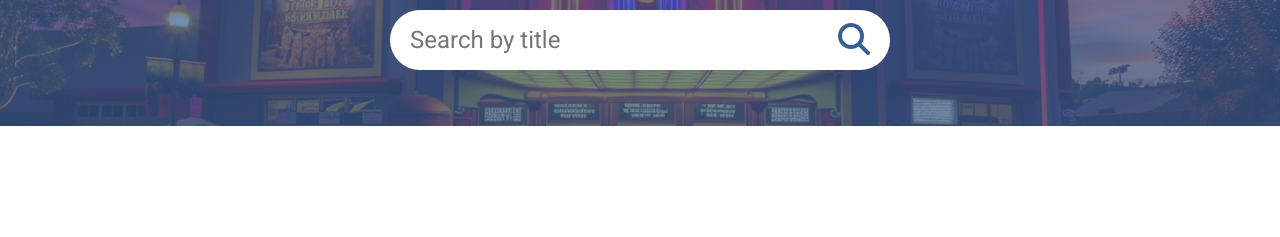
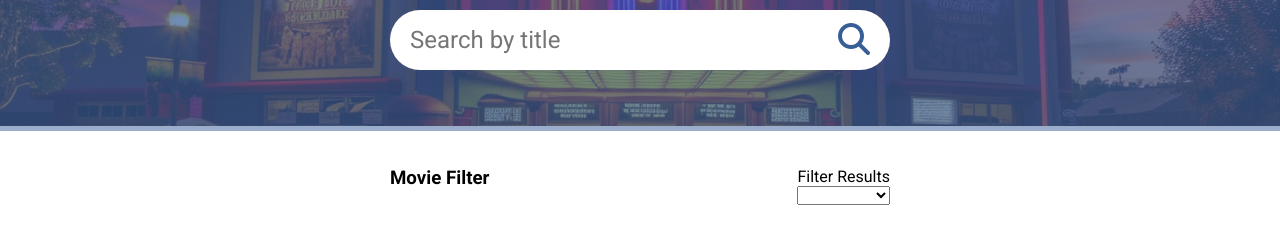
Before and after one commit to broadaciousb/movie-library, a plain HTML site: page find_movies.html in a window 1280 px wide. Shown: the part 203-440 px from the top of the page. Drawn offline with Linux system fonts and the light colour scheme.

Commit message:
feat: Add loading bar and filter row

```diff
--- a/find_movies.html
+++ b/find_movies.html
@@ -4,7 +4,7 @@
 <head>
   <meta charset="UTF-8">
   <meta name="viewport" content="width=device-width, initial-scale=1.0">
-  <title>Platform to Search Large Movie Archive</title>
+  <title>MovArch</title>
   <script src="https://kit.fontawesome.com/a9dfca619b.js" crossorigin="anonymous"></script>
   <link rel="stylesheet" href="index.css">
 </head>
@@ -19,7 +19,7 @@
             MovArch
           </div>
           <div class="nav__links">
-            <a href="" class="nav__link--white
+            <a href="index.html" class="nav__link--white
             link__hover-effect
             link__hover-effect--white">
               Home
@@ -46,8 +46,16 @@
           </div>
         </div>
       </div>
-      <div class="header__background">
-
+      <div class="header__background"></div>
+    </div>
+    <div class="loading__bar"></div>
+    <div class="container search__container">
+      <div class="filter__row">
+        <h3 class="filter__title">Movie Filter</h3>
+        <div class="drop-down__wrapper">
+          <label for="movies">Filter Results</label>
+          <select name="movies" id="movies" class="movie__filter"></select>
+        </div>
       </div>
     </div>
   </section>
--- a/index.css
+++ b/index.css
@@ -221,6 +221,10 @@ header {
   background-color: #375E97;
 }
 
+.search__btn:hover {
+  background-color: #FB6542;;
+}
+
 .home__search--icon {
   color: white;
   font-size: 40px;
@@ -243,6 +247,9 @@ header {
 
 
 /*     FIND MOVIES         */
+
+
+/* SEARCH HEADER */
 
 
 .search__header {
@@ -316,3 +323,38 @@ header {
 .find__movies-search--icon:hover {
   color:#FFBB00;
 }
+
+
+/* SEARCH CONTAINER */
+
+.loading__bar {
+  width: 100%;
+  height: 5px;
+  background-color: #375E97;
+  opacity: 0.5;
+}
+
+.search__container {
+  display: flex;
+  flex-direction: column;
+  justify-content: start;
+  align-items: center;
+}
+
+.filter__row {
+  display: flex;
+  justify-content: space-between;
+  width: 100%;
+  max-width: 500px;
+  margin: 36px 0;
+}
+
+.drop-down__wrapper {
+  display: flex;
+  flex-direction: column;
+  align-items: center;
+}
+
+.movie__filter {
+  width: 100%;
+}
```
Also changed, not shown: index.html (+3 -3 lines).
